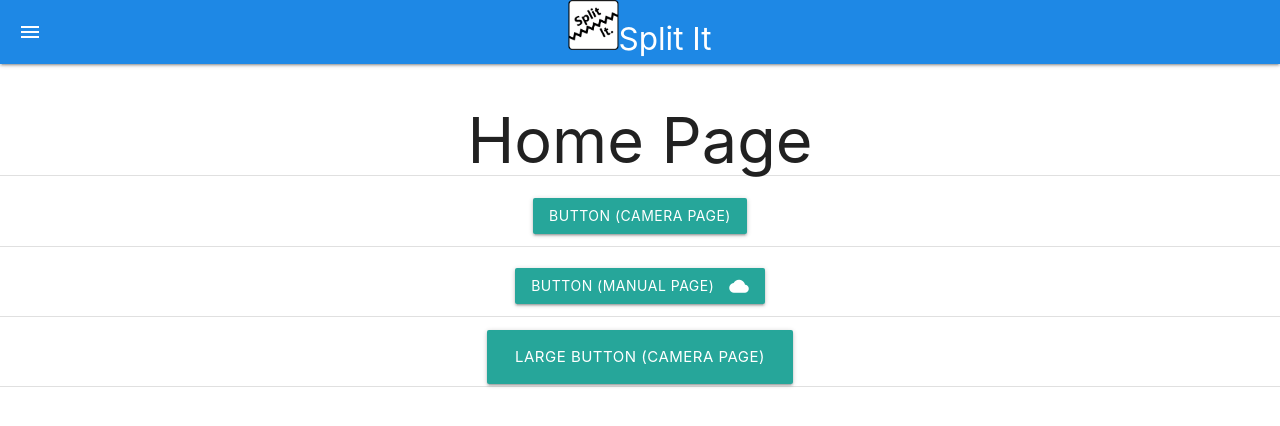
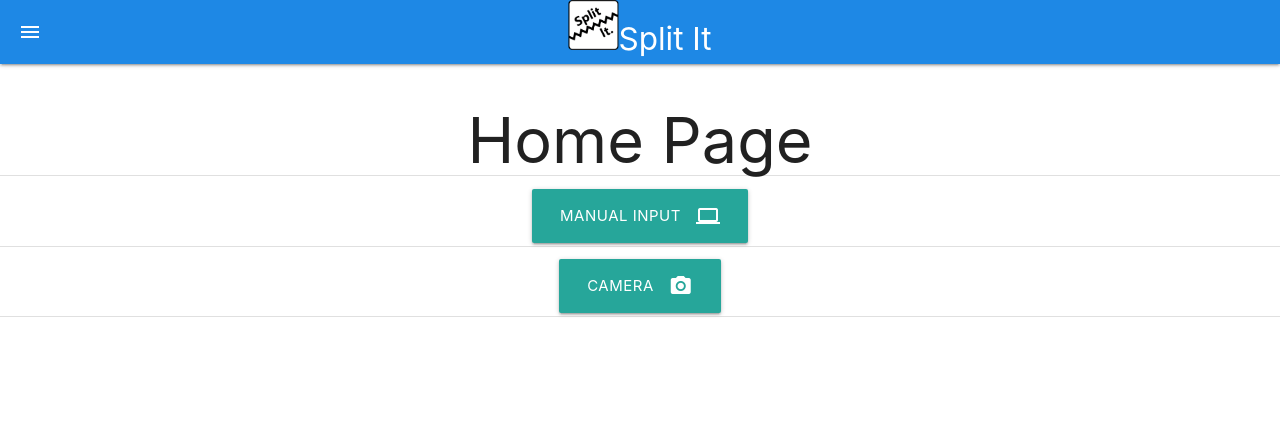
Before and after one commit to Skill-Knowledge-Technology/Split-It, a React (Create React App) app in the folder client/: page / in a window 1280 px wide. Shown: the top 426 px of the page. Built offline with nearby package versions, Linux system fonts and the light colour scheme; no server answers; what google-maps-react would draw is missing.

Commit message:
Edited Home Page

```diff
--- a/client/src/components/Home/Home.js
+++ b/client/src/components/Home/Home.js
@@ -5,11 +5,9 @@ function Home(props) {
     <h1 className= "center">
       Home Page
         <div className="divider" />
-        <a className="waves-effect waves-light btn" href="Camera">Button (CAMERA PAGE)</a>
+        <a className="waves-effect waves-light btn-large" href="UserInput"> Manual Input <i className="material-icons right">computer</i> </a>
         <div className="divider" />
-        <a className="waves-effect waves-light btn" href="UserInput">Button (MANUAL PAGE) <i className="material-icons right">cloud</i></a>
-        <div className="divider" />
-        <a className="waves-effect waves-light btn-large" href="Camera">Large Button (CAMERA PAGE)</a>
+        <a className="waves-effect waves-light btn-large" href="Camera"> Camera <i className="material-icons right">photo_camera</i> </a>
         <div className="divider" />
     </h1>
   );
```
